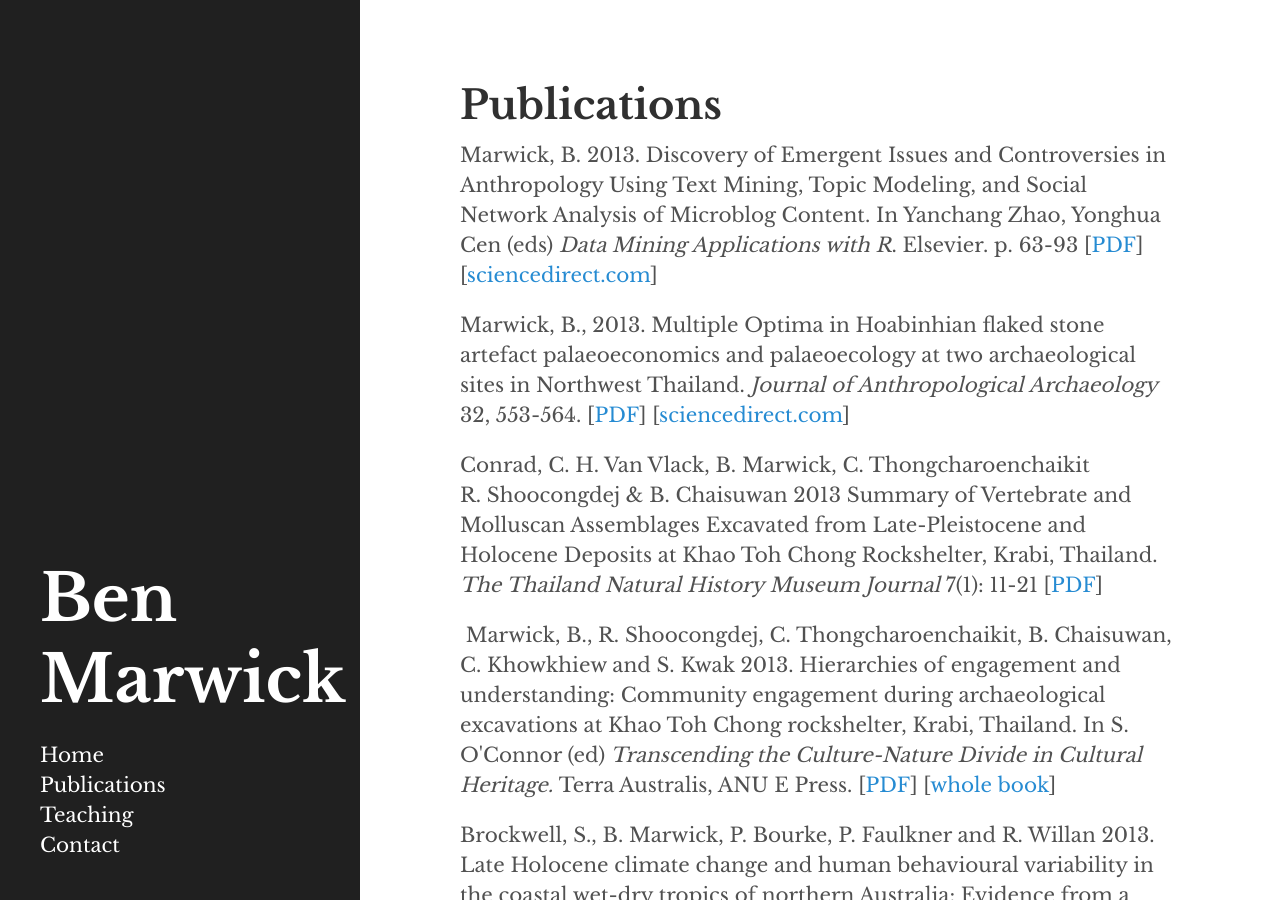
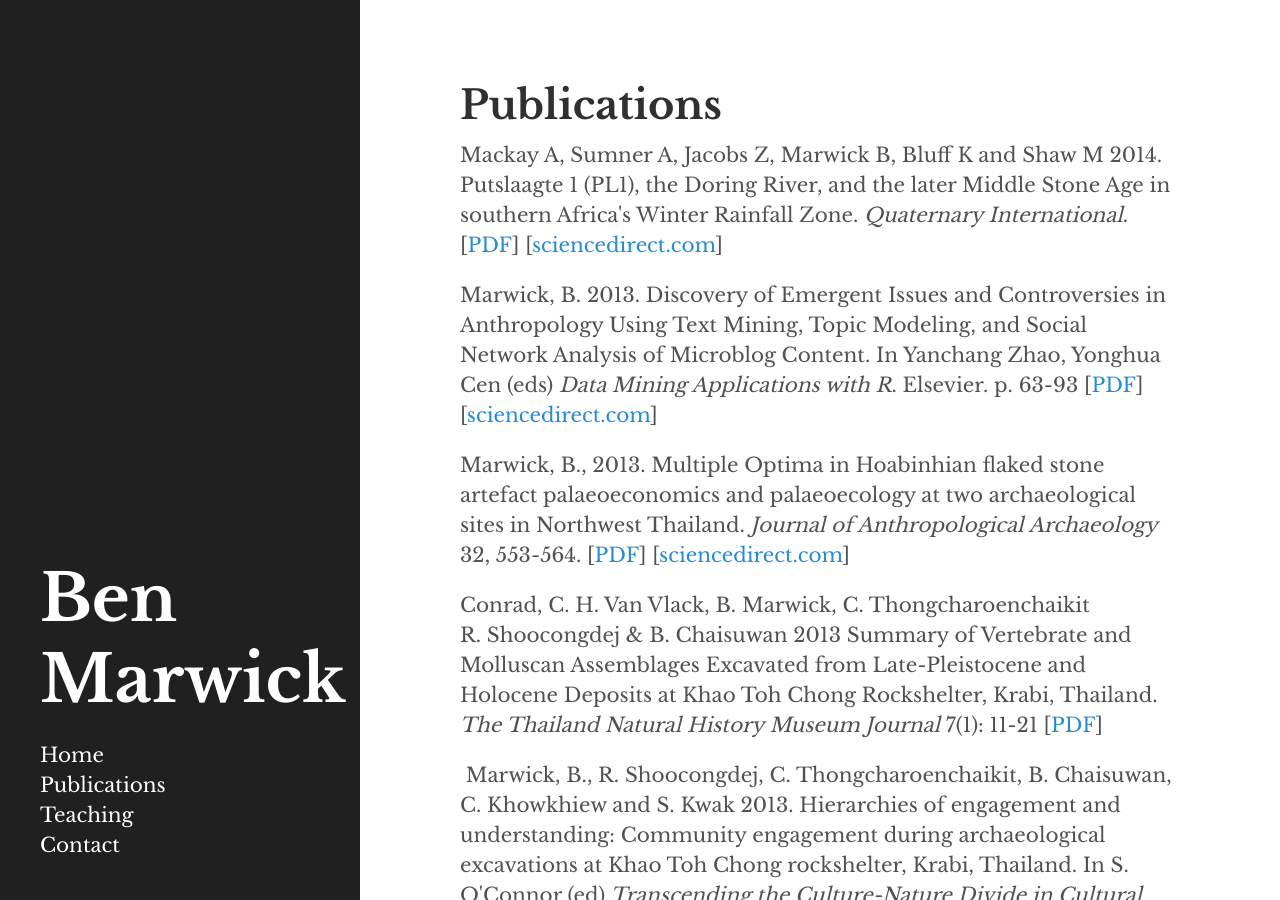
Before and after one commit to benmarwick/faculty.washington.edu-bmarwick, a Jekyll site: the page built from publications.md, in a window 1280 px wide and 900 px high. Built offline with Jekyll 4.4.1, drawn with Linux system fonts in a browser that asks for light colours; some web fonts are replaced; Markdown is read by kramdown in place of the engine named in the settings.

Commit message:
added Mackay et al 2014

```diff
--- a/publications.md
+++ b/publications.md
@@ -3,6 +3,8 @@ layout: page
 title: Publications
 ---
 
+<p>Mackay A, Sumner A, Jacobs Z, Marwick B, Bluff K and Shaw M 2014. Putslaagte 1 (PL1), the Doring River, and the later Middle Stone Age in southern Africa's Winter Rainfall Zone. <em>Quaternary International</em>.
+ [<a href="http://faculty.washington.edu/bmarwick/PDFs/Mackay_et_al_2014.pdf">PDF</a>] [<a href="http://dx.doi.org/10.1016/j.quaint.2014.05.007">sciencedirect.com</a>]</p>
 <p>Marwick, B. 2013. Discovery of Emergent Issues and Controversies in Anthropology Using Text Mining, Topic Modeling, and Social Network Analysis of Microblog Content. In Yanchang Zhao, Yonghua Cen (eds) <em>Data Mining Applications with R</em>. Elsevier. p. 63-93 [<a href="https://www.academia.edu/5508141/Discovery_of_Emergent_Issues_and_Controversies_in_Anthropology_Using_Text_Mining_Topic_Modeling_and_Social_Network_Analysis_of_Microblog_Content">PDF</a>] [<a href="http://dx.doi.org/10.1016/B978-0-12-411511-8.00003-7">sciencedirect.com</a>]</p>
 <p>Marwick, B., 2013. Multiple Optima in Hoabinhian flaked stone artefact palaeoeconomics and palaeoecology at two archaeological sites in Northwest Thailand. <em>Journal of Anthropological Archaeology</em> 32, 553-564. [<a href="http://www.academia.edu/4845513/Multiple_Optima_in_Hoabinhian_flaked_stone_artefact_palaeoeconomics_and_palaeoecology_at_two_archaeological_sites_in_Northwest_Thailand">PDF</a>] [<a href="http://dx.doi.org/10.1016/j.jaa.2013.08.004">sciencedirect.com</a>]</p>
 <p>Conrad, C. H. Van Vlack, B. Marwick, C. Thongcharoenchaikit<br />
```
